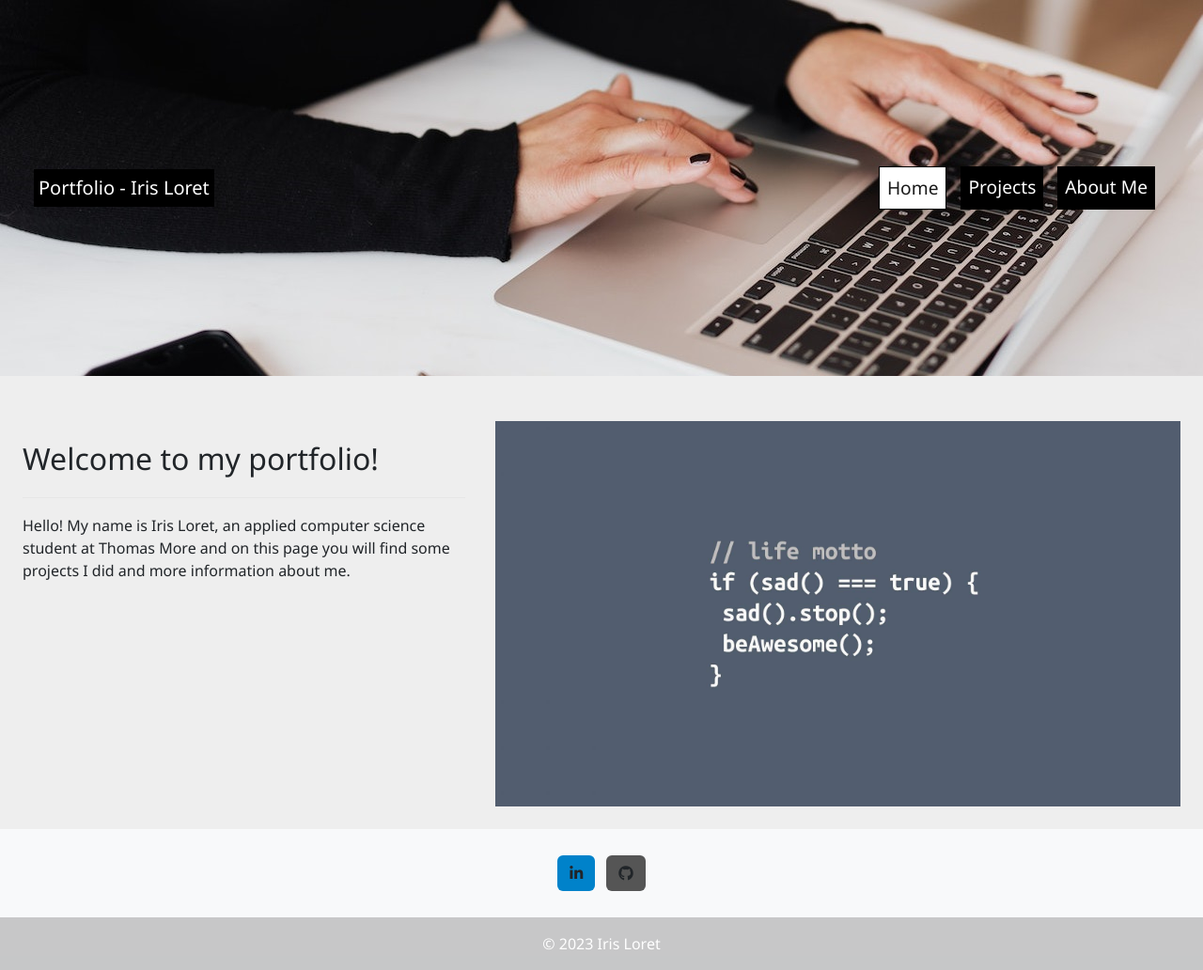
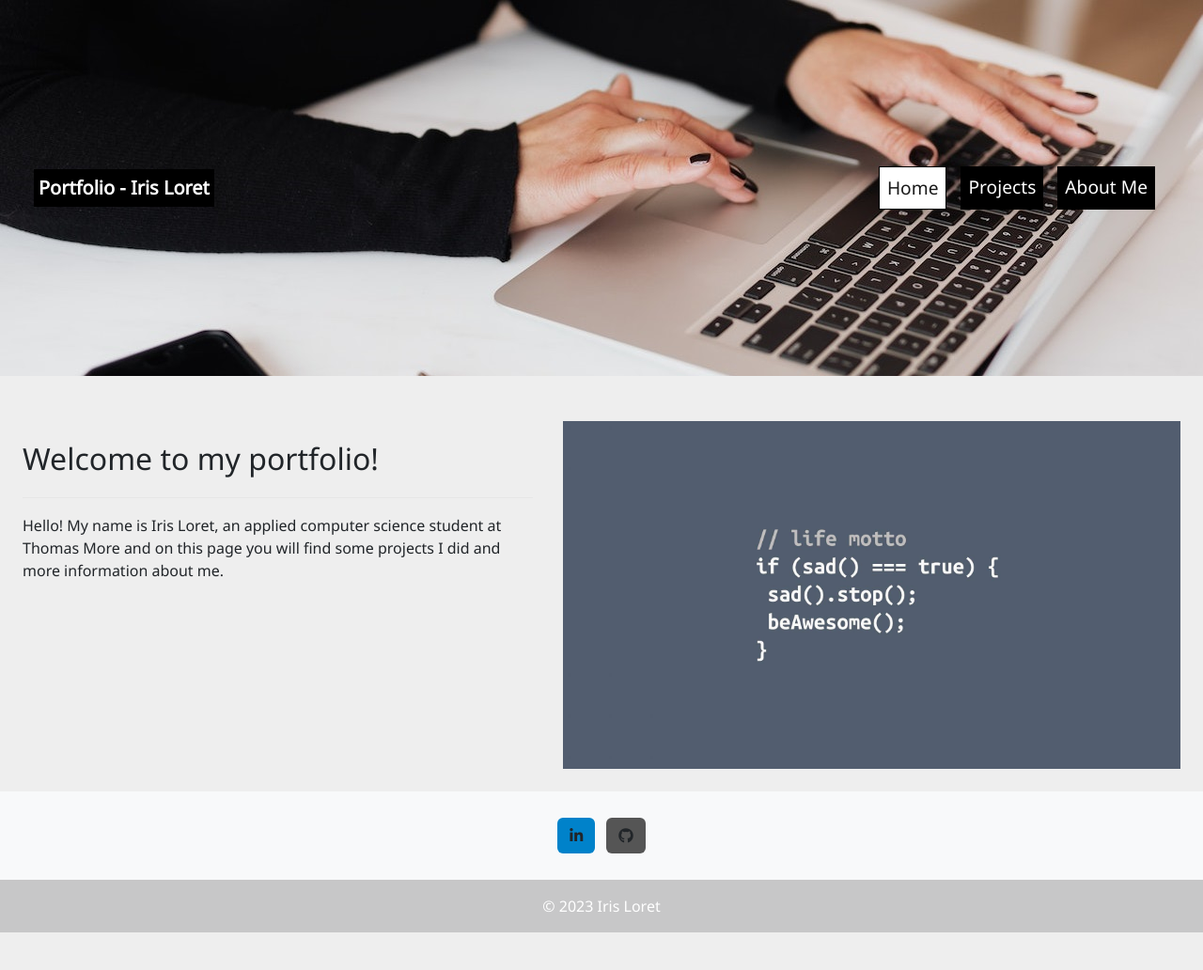
Before and after one commit to irisloret/portfolio, a website: page src/index.html in a window 1280 px wide. Shown: the whole page at 94% size. After the commit the page ends 992 px from the top, so only its background shows below. Drawn offline with nearby package versions, Linux system fonts and the light colour scheme.

Commit message:
small change in home page

```diff
--- a/src/index.html
+++ b/src/index.html
@@ -25,7 +25,7 @@
 <section>
   <nav class="navbar navbar-expand-lg bg-light nav-background">
     <div class="container-fluid d-flex ms-4">
-      <a class="navbar-brand text-white" href="index.html">Portfolio - Iris Loret</a>
+      <a class="navbar-brand fw-bolder" href="index.html">Portfolio - Iris Loret</a>
       <button class="navbar-toggler text-black bg-white" type="button" data-bs-toggle="collapse"
               data-bs-target="#navbarNavAltMarkup"
               aria-controls="navbarNavAltMarkup" aria-expanded="false" aria-label="Toggle navigation">
@@ -52,7 +52,7 @@
         information about me.</p>
     </div>
     <div class="me-4 ms-4 mb-4">
-      <img src="images/973c68753cda563ba5be1c498aba1d6c.jpg" alt="motto" class="img-fluid mt-5">
+      <img src="images/973c68753cda563ba5be1c498aba1d6c.jpg" alt="motto" width="1500" class="img-fluid mt-5">
     </div>
   </div>
 </section>
```
